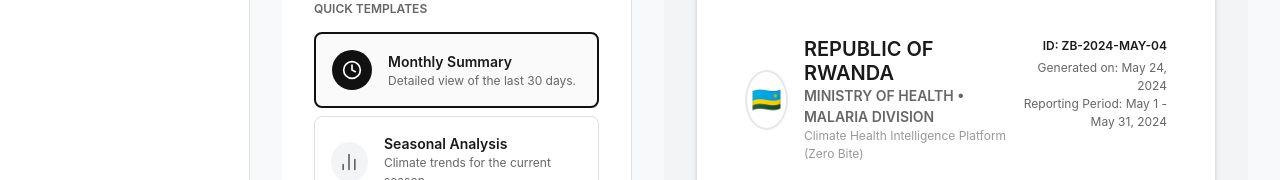
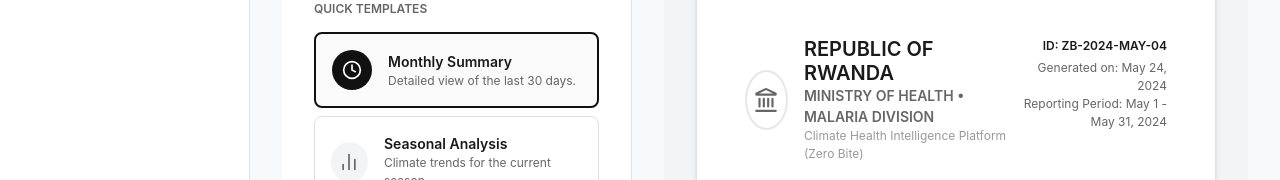
Before and after one commit to Aubierge-codes/Zero-bite, a React (Vite) app in the folder frontend/: page /reports in a window 1280 px wide. Shown: the part 338-518 px from the top of the page. Built offline with nearby package versions, Linux system fonts and the light colour scheme.

Commit message:
Reports: replace flag emoji with SVG icon, bump tiny labels for readability
Swap the raster flag emoji in the report preview header for a Landmark
SVG icon, and bump the 0.65rem stat labels up to 0.75rem so they're
legible at normal viewing distance.

```diff
--- a/frontend/src/pages/Reports/Reports.tsx
+++ b/frontend/src/pages/Reports/Reports.tsx
@@ -1,4 +1,4 @@
-import { Clock, BarChart2, FileText, Printer, Share2, Download, CheckSquare, Square, MapPin } from 'lucide-react';
+import { Clock, BarChart2, FileText, Printer, Share2, Download, CheckSquare, Square, MapPin, Landmark } from 'lucide-react';
 import SixMonthTrendChart from '../../components/charts/SixMonthTrendChart';
 
 export default function Reports() {
@@ -93,7 +93,9 @@
          <div style={{ backgroundColor: 'white', padding: 'var(--spacing-2xl)', borderRadius: 'var(--radius-md)', boxShadow: 'var(--shadow-md)', flex: 1, margin: '0 auto', width: '100%', maxWidth: '800px', border: '1px solid var(--color-border)' }}>
             <div className="flex justify-between items-start" style={{ marginBottom: 'var(--spacing-2xl)', borderBottom: '2px solid var(--color-border)', paddingBottom: 'var(--spacing-lg)' }}>
                <div className="flex gap-md items-center">
-                  <div style={{ width: '60px', height: '60px', borderRadius: '50%', border: '2px solid #E5E7EB', display: 'flex', alignItems: 'center', justifyContent: 'center', fontSize: '24px' }}>🇷🇼</div>
+                  <div style={{ width: '60px', height: '60px', borderRadius: '50%', border: '2px solid #E5E7EB', display: 'flex', alignItems: 'center', justifyContent: 'center', color: 'var(--color-text-secondary)' }}>
+                     <Landmark size={26} />
+                  </div>
                   <div>
                      <h1 style={{ fontSize: '1.25rem', margin: 0 }}>REPUBLIC OF RWANDA</h1>
                      <div style={{ fontSize: '0.875rem', fontWeight: 600, color: 'var(--color-text-secondary)' }}>MINISTRY OF HEALTH • MALARIA DIVISION</div>
@@ -118,15 +120,15 @@
                <h2 style={{ fontSize: '1.125rem', borderLeft: '4px solid var(--color-primary)', paddingLeft: '0.5rem', marginBottom: 'var(--spacing-md)' }}>District Risk Comparison</h2>
                <div className="grid grid-cols-3 gap-md">
                   <div style={{ backgroundColor: '#F3F4F6', padding: 'var(--spacing-md)', borderRadius: 'var(--radius-sm)', textAlign: 'center' }}>
-                     <div style={{ fontSize: '0.65rem', textTransform: 'uppercase', fontWeight: 600, color: 'var(--color-text-secondary)', marginBottom: '0.25rem' }}>TOTAL DISTRICTS</div>
+                     <div style={{ fontSize: '0.75rem', textTransform: 'uppercase', fontWeight: 600, color: 'var(--color-text-secondary)', marginBottom: '0.25rem' }}>TOTAL DISTRICTS</div>
                      <div style={{ fontSize: '2rem', fontWeight: 700 }}>30</div>
                   </div>
                   <div style={{ backgroundColor: '#FDE8E8', padding: 'var(--spacing-md)', borderRadius: 'var(--radius-sm)', textAlign: 'center' }}>
-                     <div style={{ fontSize: '0.65rem', textTransform: 'uppercase', fontWeight: 600, color: 'var(--color-risk-critical)', marginBottom: '0.25rem' }}>HIGH RISK (ZONE 1)</div>
+                     <div style={{ fontSize: '0.75rem', textTransform: 'uppercase', fontWeight: 600, color: 'var(--color-risk-critical)', marginBottom: '0.25rem' }}>HIGH RISK (ZONE 1)</div>
                      <div style={{ fontSize: '2rem', fontWeight: 700, color: 'var(--color-risk-critical)' }}>08</div>
                   </div>
                   <div style={{ backgroundColor: '#FEF0E6', padding: 'var(--spacing-md)', borderRadius: 'var(--radius-sm)', textAlign: 'center' }}>
-                     <div style={{ fontSize: '0.65rem', textTransform: 'uppercase', fontWeight: 600, color: 'var(--color-risk-high)', marginBottom: '0.25rem' }}>MOD. RISK (ZONE 2)</div>
+                     <div style={{ fontSize: '0.75rem', textTransform: 'uppercase', fontWeight: 600, color: 'var(--color-risk-high)', marginBottom: '0.25rem' }}>MOD. RISK (ZONE 2)</div>
                      <div style={{ fontSize: '2rem', fontWeight: 700, color: 'var(--color-risk-high)' }}>14</div>
                   </div>
                </div>
```
